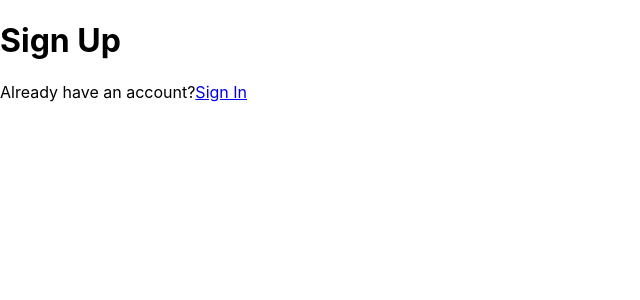
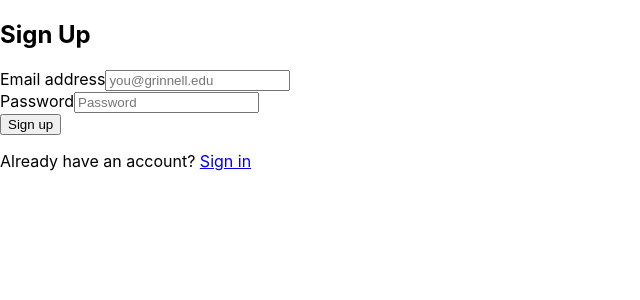
Before and after one commit to khanhdo05/grinmatch, a React (Create React App) app in the folder frontend/: page /signup in a window 1280 px wide. Shown: the top 300 px of the page, without its empty margins (0-640 px from the left). Built offline with nearby package versions, Linux system fonts and the light colour scheme.

Commit message:
minimal sign up page

```diff
--- a/frontend/src/components/HomePage.js
+++ b/frontend/src/components/HomePage.js
@@ -6,6 +6,7 @@ const HomePage = () => {
         <div>
             <h1>Welcome to Grinnell College's Mentorship Matching App</h1>
             <nav>
+                <Link to="/">HomePage</Link>
                 <Link to="/signup">Sign Up</Link>
                 <Link to="/signin">Sign In</Link>
             </nav>
--- a/frontend/src/components/SignUp.js
+++ b/frontend/src/components/SignUp.js
@@ -1,16 +1,82 @@
-import React from 'react'
-import { Link } from 'react-router-dom'
+import React, { useState } from 'react'
+import { NavLink, useNavigate } from 'react-router-dom'
+import { createUserWithEmailAndPassword } from 'firebase/auth'
+import { auth } from '../configuration'
 
-const SignUp = () => {
+const Signup = () => {
+    const navigate = useNavigate()
+
+    const [email, setEmail] = useState('')
+    const [password, setPassword] = useState('')
+
+    const onSubmit = async (e) => {
+        e.preventDefault()
+
+        await createUserWithEmailAndPassword(auth, email, password)
+            .then((userCredential) => {
+                // Signed in
+                const user = userCredential.user
+                console.log(user)
+                navigate('/signin')
+                // ...
+            })
+            .catch((error) => {
+                const errorCode = error.code
+                const errorMessage = error.message
+                console.log(errorCode, errorMessage)
+                // ..
+            })
+    }
+
     return (
-        <div>
-            <h1>Sign Up</h1>
-            <div>
-                <text>Already have an account?</text>
-                <Link to="/signin">Sign In</Link>
-            </div>
-        </div>
+        <main>
+            <section>
+                <div>
+                    <div>
+                        <h1> Sign Up </h1>
+                        <form onSubmit={onSubmit}>
+                            <div>
+                                <label htmlFor="email-address">
+                                    Email address
+                                </label>
+                                <input
+                                    type="email"
+                                    label="Email address"
+                                    value={email}
+                                    onChange={(e) => setEmail(e.target.value)}
+                                    required
+                                    placeholder="you@grinnell.edu"
+                                    pattern="^[a-zA-Z0-9._%+-]+@grinnell\.edu$"
+                                    title="Please enter a valid @grinnell.edu email address"
+                                />
+                            </div>
+
+                            <div>
+                                <label htmlFor="password">Password</label>
+                                <input
+                                    type="password"
+                                    label="Create password"
+                                    value={password}
+                                    onChange={(e) =>
+                                        setPassword(e.target.value)
+                                    }
+                                    required
+                                    placeholder="Password"
+                                />
+                            </div>
+
+                            <button type="submit">Sign up</button>
+                        </form>
+
+                        <p>
+                            Already have an account?{' '}
+                            <NavLink to="/login">Sign in</NavLink>
+                        </p>
+                    </div>
+                </div>
+            </section>
+        </main>
     )
 }
 
-export default SignUp
+export default Signup
```
